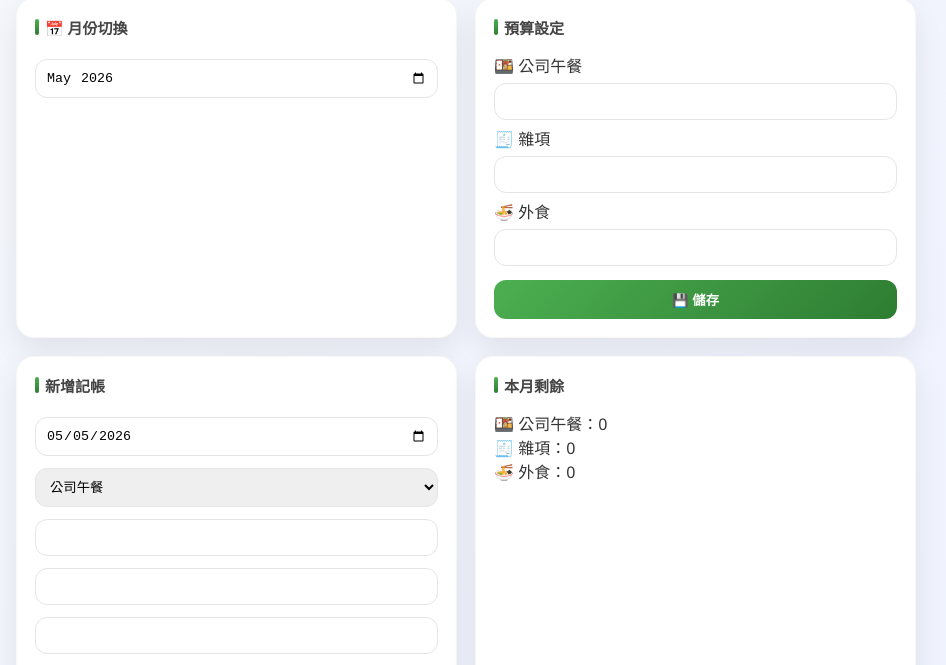
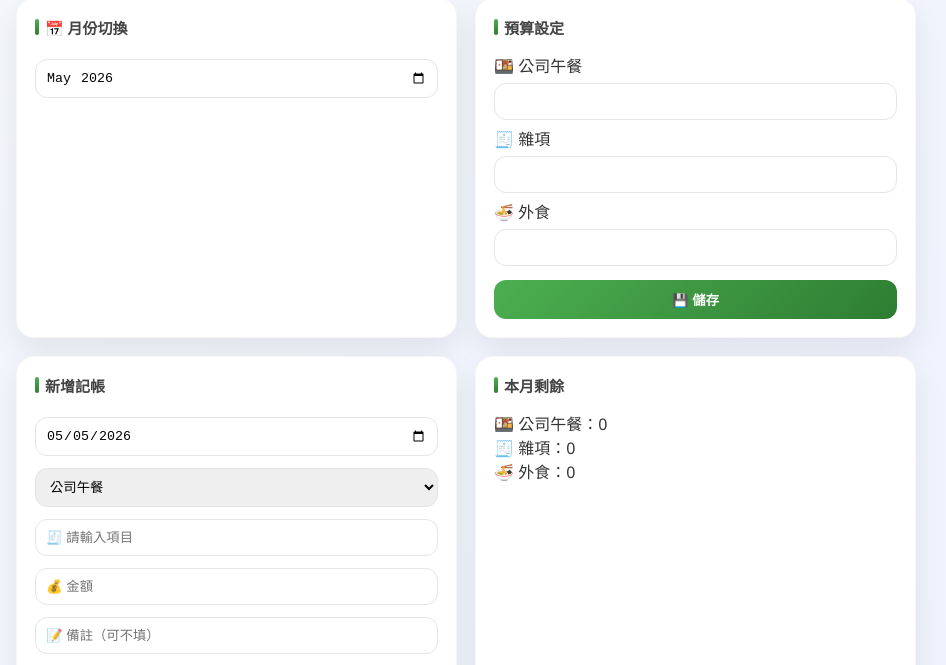
Before and after one commit to Nick19931101/money, a plain HTML site: page index.html in a window 1280 px wide. Shown: the part 97-762 px from the top of the page, without its empty margins (174-1120 px from the left). Drawn offline with nearby package versions, Linux system fonts and the light colour scheme; no server answers.

Commit message:
Update index.html

```diff
--- a/index.html
+++ b/index.html
@@ -134,9 +134,9 @@
         <option value="misc">雜項</option>
         <option value="food">外食</option>
       </select>
-      <input type="text" id="item">
-      <input type="number" id="amount">
-      <input type="text" id="note">
+      <input type="text" id="item" placeholder="🧾 請輸入項目">
+      <input type="number" id="amount" placeholder="💰 金額">
+      <input type="text" id="note" placeholder="📝 備註（可不填）">
       <button onclick="addRecord()">新增</button>
 
       <div class="btn-row">
```
